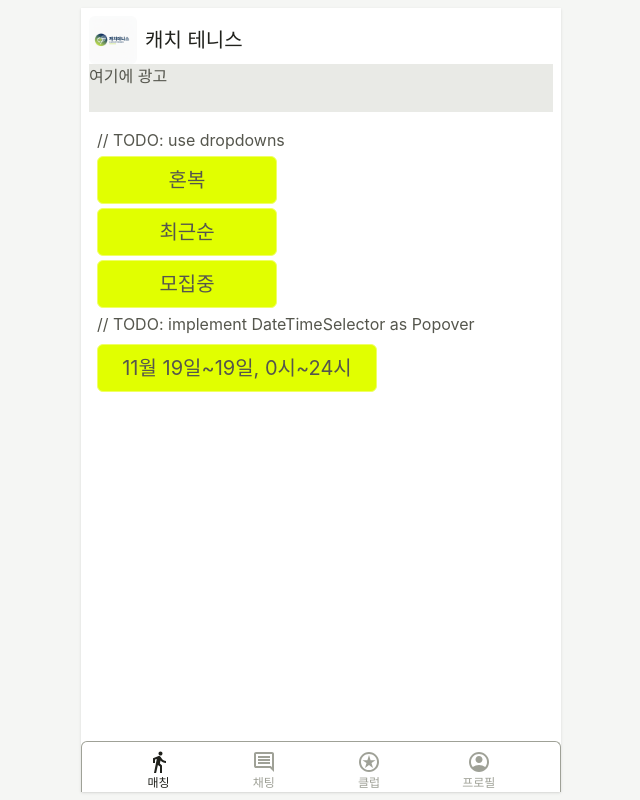
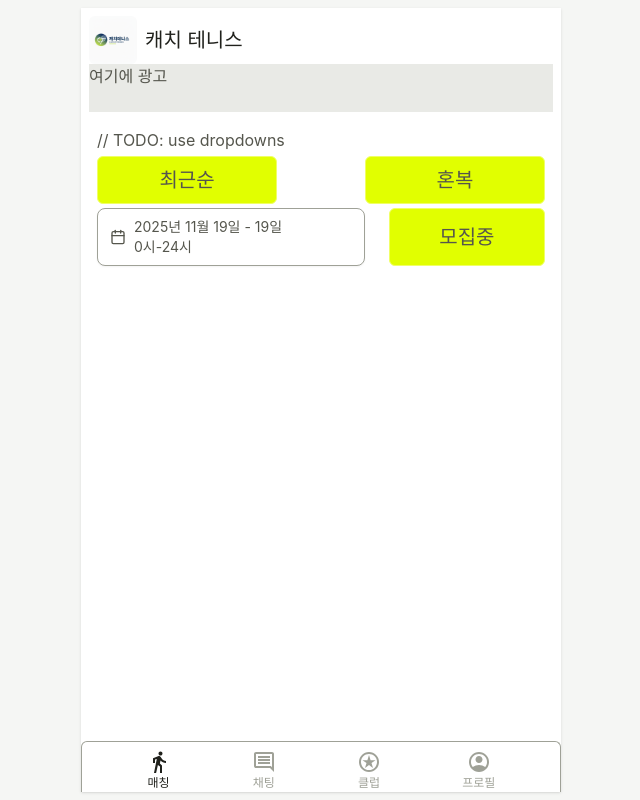
Before and after one commit to Samsung-SCSA-25th-Team2/tennis-web-app-fe, a React (Vite) app in the folder catch-tennis/: page /match in a window 1280 px wide. Shown: the whole page, without its empty margins (319-959 px from the left). Built offline with nearby package versions, Linux system fonts and the light colour scheme; no server answers; sample sign-in values are in the browser's storage; a web font is replaced by a local one.

Commit message:
feat: add DateTimePicker

```diff
--- a/catch-tennis/src/features/match/components/FilterBar.tsx
+++ b/catch-tennis/src/features/match/components/FilterBar.tsx
@@ -1,12 +1,15 @@
+import type {DateRange} from "react-day-picker"
+import {format} from "date-fns"
+import {ko} from "date-fns/locale"
+
 import {Button} from "@shared/components/atoms"
 import type {GameType} from "@shared/types"
-import {getSortTypeLabel, getStatusTypeLabel, type SortType, type StatusType} from "@features/match/common.ts"
-import type {DateRange} from "react-day-picker"
 import type {TimeRange} from "@shared/types/common.ts"
 import {getGametypeLabel} from "@shared/utils/toLabel.ts"
-import {format} from "date-fns";
-import {ko} from "date-fns/locale";
-import {DateTimeSelector} from "@shared/components/organisms";
+import {DateTimeSelector} from "@shared/components/organisms"
+
+import {getSortTypeLabel, getStatusTypeLabel, type SortType, type StatusType} from "@features/match/common.ts"
+
 
 interface FilterBarProps {
     gameType: GameType,
@@ -20,6 +23,7 @@ interface FilterBarProps {
     status: StatusType,
     onStatusChange: (status: StatusType) => void,
 }
+
 export function FilterBar({
     gameType,
     onGameTypeChange,
@@ -45,13 +49,19 @@ export function FilterBar({
     return (
         <div className="flex flex-col gap-xs">
             // TODO: use dropdowns
-            <Button buttonSize={'lg'}>{getGametypeLabel(gameType)}</Button>
-            <Button buttonSize={'lg'}>{getSortTypeLabel(sortType)}</Button>
-            <Button buttonSize={'lg'}>{getStatusTypeLabel(status)}</Button>
-
-            // TODO: implement DateTimeSelector as Popover
-            <DateTimeSelector></DateTimeSelector>
-            <Button buttonSize={'xl'}>{formatDateTimeRange(dateRange, timeRange)}</Button>
+            <div className='flex justify-between'>
+                <Button buttonSize={'lg'}>{getSortTypeLabel(sortType)}</Button>
+                <Button buttonSize={'lg'}>{getGametypeLabel(gameType)}</Button>
+            </div>
+            <div className='flex justify-between gap-lg'>
+                <DateTimeSelector
+                    dateRange={dateRange}
+                    onDateRangeChange={onDateRangeChange}
+                    timeRange={timeRange}
+                    onTimeRangeChange={onTimeRangeChange}
+                />
+                <Button buttonSize={'lg'}>{getStatusTypeLabel(status)}</Button>
+            </div>
         </div>
     )
 }
--- a/catch-tennis/src/features/match/pages/MatchDetail.tsx
+++ b/catch-tennis/src/features/match/pages/MatchDetail.tsx
@@ -61,6 +61,7 @@ export function MatchDetail() {
         return `${fee.toLocaleString()}원`
     }
 
+    // TODO: add chat button if host != user
 
     return (
         <div className='flex flex-col gap-md'>
--- a/catch-tennis/src/shared/components/atoms/DatePicker.tsx
+++ b/catch-tennis/src/shared/components/atoms/DatePicker.tsx
@@ -1,11 +1,5 @@
-import {Popover, PopoverContent, PopoverTrigger} from "@shared/components/ui/popover.tsx"
-import {Button} from "@shared/components/ui/button.tsx"
-import {CalculatorIcon} from "lucide-react"
-import {cn} from "@shared/lib/utils.ts"
-import {format} from "date-fns"
 import {Calendar} from "@shared/components/ui/calendar.tsx"
-import {ko} from "date-fns/locale"
-import type {DateRange} from "react-day-picker";
+import type {DateRange} from "react-day-picker"
 
 
 interface SingleDatePickerProps {
@@ -28,40 +22,13 @@ interface RangeDatePickerProps {
     mode: "range"
     dateRange?: DateRange
     onDateRangeChange?: (range: DateRange) => void
-    placeholder?: string
-    disabled?: boolean
 }
 
 type DataPickerProps = SingleDatePickerProps | DoubleDatePickerProps | RangeDatePickerProps
 
 export function DatePicker(props: DataPickerProps) {
-    const {mode, placeholder, disabled = false} = props
+    const {mode } = props
 
-    const formatDate = (date: Date) => format(date, "yyyy년 MM월 dd일", {locale: ko})
-
-    const formatDisplayText = () => {
-        switch (mode) {
-            case "single": {
-                const {date} = props
-                return date ? formatDate(date) : null
-            }
-            case "multiple": {
-                const {dates} = props
-                if (!dates || !dates.length) return null
-                return dates.map((d) => formatDate(d)).join(", ")
-            }
-            case "range": {
-                const {dateRange} = props
-                if (!dateRange?.from) return null
-                if (!dateRange.to) {
-                    return formatDate(dateRange.from)
-                }
-                return `${formatDate(dateRange.from)} - ${formatDate(dateRange.to)}`
-            }
-        }
-    }
-
-    const displayText = formatDisplayText()
 
     const getCalendar = (mode: "single" | "multiple" | "range") => {
         switch (mode) {
@@ -97,7 +64,7 @@ export function DatePicker(props: DataPickerProps) {
                     required={true}
                     selected={dateRange}
                     onSelect={onDateRangeChange}
-                    numberOfMonths={2}
+                    numberOfMonths={1}
                 />)
 
             }
@@ -105,28 +72,6 @@ export function DatePicker(props: DataPickerProps) {
     }
 
     return (
-        <>
-            <Popover>
-                <PopoverTrigger asChild>
-                    <Button
-                        variant="outline"
-                        className={cn(
-                            "w-full justify-start text-left font-normal",
-                            !displayText && "text-muted-foreground"
-                        )}
-                        disabled={disabled}
-                    >
-                        <CalculatorIcon />
-                        {displayText ? displayText : <span>{placeholder}</span>}
-                    </Button>
-                </PopoverTrigger>
-                <PopoverContent
-                    className="w-auto p-0"
-                    align={'start'}
-                >
-                    {getCalendar(mode)}
-                </PopoverContent>
-            </Popover>
-        </>
+        <>{getCalendar(mode)}</>
     )
 }
--- a/catch-tennis/src/shared/components/atoms/TimePicker.tsx
+++ b/catch-tennis/src/shared/components/atoms/TimePicker.tsx
@@ -24,9 +24,9 @@ export function TimePicker({
     }
 
     return (
-        <div>
-            <span>시작 시간: {value.start}</span>
-            <span>종료 시간: {value.end}</span>
+        <div className='flex flex-col justify-center items-center gap-sm pt-sm'>
+            <span>시간대 선택: {value.start}시 ~ {value.end}시</span>
+            <div className='w-full px-sm pb-md border-b-sm border-border'>
                 <Slider
                     value={toSliderValue(value)}
                     onValueChange={handleValueChange}
@@ -36,5 +36,6 @@ export function TimePicker({
                     minStepsBetweenThumbs={1}
                 />
             </div>
+        </div>
     )
 }
--- a/catch-tennis/src/shared/components/organisms/DateTimeSelector.tsx
+++ b/catch-tennis/src/shared/components/organisms/DateTimeSelector.tsx
@@ -1,8 +1,73 @@
-export function DateTimeSelector(
+import type {DateRange} from "react-day-picker"
+import {CalendarIcon} from "lucide-react"
+import {format} from "date-fns"
+import {ko} from "date-fns/locale"
 
-) {
+import {DatePicker, TimePicker} from "@shared/components/atoms"
+import type {TimeRange} from "@shared/types/common.ts"
+import {Popover, PopoverContent, PopoverTrigger} from "@shared/components/ui/popover.tsx"
+import {Button} from "@shared/components/ui/button.tsx"
+import {cn} from "@shared/lib/utils.ts"
+
+
+interface DateTimeSelectorProps {
+    dateRange: DateRange
+    onDateRangeChange: (dateRange: DateRange) => void
+    timeRange: TimeRange
+    onTimeRangeChange: (timeRange: TimeRange) => void
+}
+
+export function DateTimeSelector({
+    dateRange,
+    onDateRangeChange,
+    timeRange,
+    onTimeRangeChange,
+                                 }: DateTimeSelectorProps) {
+
+    const formatStartDate = (date: Date) => format(date, "yyyy년 MM월 dd일", {locale: ko})
+    const formatEndDate = (date: Date) => format(date, "dd일", {locale: ko})
+
+    const formatDateRangeText = () => {
+        if (!dateRange?.from) return null
+        if (!dateRange.to) {
+            return '종료 날짜를 선택해 주세요'
+        }
+        return `${formatStartDate(dateRange.from)} - ${formatEndDate(dateRange.to)}`
+    }
+
+    const formatTimeRangeText = () => {
+        return `${timeRange.start}시-${timeRange.end}시`
+    }
+
+    const dateRangeText = formatDateRangeText()
+    const timeRangeText = formatTimeRangeText()
 
     return (
-        <div></div>
+        <div className='w-[70%]'>
+            <Popover>
+                <PopoverTrigger asChild>
+                    <Button
+                        variant="outline"
+                        className={cn(
+                            "w-full h-full justify-start text-left font-normal",
+                            !dateRangeText && "text-muted-foreground"
+                        )}
+                    >
+                        <CalendarIcon/>
+                        {dateRangeText}
+                        <br/>
+                        {timeRangeText}
+                    </Button>
+                </PopoverTrigger>
+                <PopoverContent
+                    className="w-auto p-0"
+                    align={'start'}
+                >
+                    <TimePicker value={timeRange} onTimeRangeChange={onTimeRangeChange}/>
+                    <DatePicker mode={'range'} dateRange={dateRange} onDateRangeChange={onDateRangeChange}/>
+                </PopoverContent>
+            </Popover>
+        </div>
+
     )
 }
```
Lines whose indentation alone changed are shown as unchanged.
